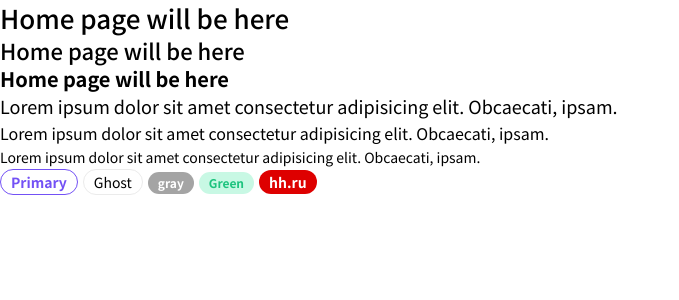
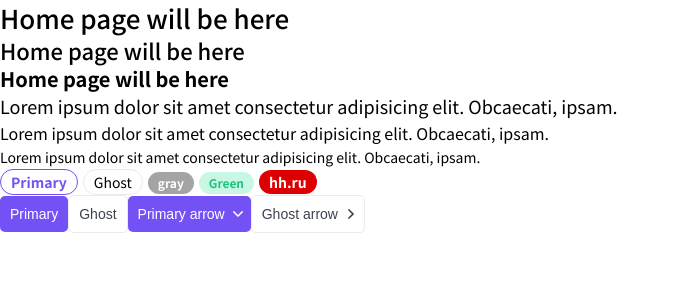
Before and after one commit to yurimikushov/courses, a Next.js app: page / in a window 1280 px wide. Shown: the top 300 px of the page, without its empty margins (0-679 px from the left). Built offline with nearby package versions, Linux system fonts and the light colour scheme.

Commit message:
feat: added Button component

```diff
--- /dev/null
+++ b/components/Button/Button.module.css
@@ -0,0 +1,53 @@
+.button {
+  display: inline-block;
+
+  padding: 0.625rem;
+
+  cursor: pointer;
+  transition: color 0.2s, background-color 0.2s;
+  text-align: center;
+
+  border: none;
+  border-radius: 0.3125rem;
+
+  font-size: 0.875rem;
+}
+
+.primary {
+  color: var(--color-white);
+  background-color: var(--color-primary);
+}
+
+.primary:hover {
+  background-color: var(--color-primary-hover);
+}
+
+.ghost {
+  color: var(--color-black);
+  border: 1px solid var(--color-gray-light);
+  background: none;
+}
+
+.ghost:hover {
+  color: var(--color-white);
+  background-color: var(--color-primary);
+}
+
+.arrow {
+  display: inline-block;
+
+  margin-left: 0.625rem;
+
+  fill: var(--color-black);
+
+  transition: transform 0.2s, fill 0.2s;
+}
+
+.down {
+  transform: rotate(90deg);
+}
+
+.primary .arrow,
+.ghost:hover .arrow {
+  fill: var(--color-white);
+}
--- /dev/null
+++ b/components/Button/Button.tsx
@@ -0,0 +1,31 @@
+import cn from 'classnames'
+import { ButtonProps } from './Button.props'
+import styles from './Button.module.css'
+import ArrowIcon from './assets/arrow.svg'
+
+const Button = ({
+  appearance,
+  arrow = 'none',
+  children,
+  className,
+  ...props
+}: ButtonProps): JSX.Element => (
+  <button
+    className={cn(styles.button, className, {
+      [styles.primary]: appearance === 'primary',
+      [styles.ghost]: appearance === 'ghost',
+    })}
+    {...props}
+  >
+    {children}
+    {arrow !== 'none' && (
+      <ArrowIcon
+        className={cn(styles.arrow, {
+          [styles.down]: arrow == 'down',
+        })}
+      />
+    )}
+  </button>
+)
+
+export { Button }
--- a/components/index.ts
+++ b/components/index.ts
@@ -1,3 +1,4 @@
 export { Heading } from './Heading/Heading'
 export { P } from './P/P'
 export { Label } from './Label/Label'
+export { Button } from './Button/Button'
--- a/pages/index.tsx
+++ b/pages/index.tsx
@@ -1,19 +1,64 @@
-import { Heading, P, Label } from '../components'
+import { useState } from 'react'
+import { Heading, P, Label, Button } from '../components'
 
-const Home = (): JSX.Element => (
+const Home = (): JSX.Element => {
+  const [primaryArrowDown, setPrimaryArrowDown] = useState<boolean>(true)
+  const [ghostArrowDown, setGhostArrowRight] = useState<boolean>(false)
+
+  return (
     <>
+      <div className='headings'>
         <Heading tag='h1'>Home page will be here</Heading>
         <Heading tag='h2'>Home page will be here</Heading>
         <Heading tag='h3'>Home page will be here</Heading>
-    <P size='l'>Lorem ipsum dolor sit amet consectetur adipisicing elit. Obcaecati, ipsam.</P>
-    <P>Lorem ipsum dolor sit amet consectetur adipisicing elit. Obcaecati, ipsam.</P>
-    <P size='s'>Lorem ipsum dolor sit amet consectetur adipisicing elit. Obcaecati, ipsam.</P>
+      </div>
+      <div className='paragraphs'>
+        <P size='l'>
+          Lorem ipsum dolor sit amet consectetur adipisicing elit. Obcaecati,
+          ipsam.
+        </P>
+        <P>
+          Lorem ipsum dolor sit amet consectetur adipisicing elit. Obcaecati,
+          ipsam.
+        </P>
+        <P size='s'>
+          Lorem ipsum dolor sit amet consectetur adipisicing elit. Obcaecati,
+          ipsam.
+        </P>
+      </div>
+      <div className='labels'>
         <Label color='primary'>Primary</Label>
         <Label size='m'>Ghost</Label>
-    <Label size='s' color='gray'>gray</Label>
-    <Label size='s' color='green'>Green</Label>
-    <Label href='https://hh.ru' size='m' color='hh'>hh.ru</Label>
+        <Label size='s' color='gray'>
+          gray
+        </Label>
+        <Label size='s' color='green'>
+          Green
+        </Label>
+        <Label href='https://hh.ru' size='m' color='hh'>
+          hh.ru
+        </Label>
+      </div>
+      <div className='buttons'>
+        <Button appearance='primary'>Primary</Button>
+        <Button appearance='ghost'>Ghost</Button>
+        <Button
+          appearance='primary'
+          arrow={primaryArrowDown ? 'down' : 'right'}
+          onClick={() => setPrimaryArrowDown((down) => !down)}
+        >
+          Primary arrow
+        </Button>
+        <Button
+          appearance='ghost'
+          arrow={ghostArrowDown ? 'down' : 'right'}
+          onClick={() => setGhostArrowRight((down) => !down)}
+        >
+          Ghost arrow
+        </Button>
+      </div>
     </>
   )
+}
 
 export default Home
```
Also changed, not shown: components/Button/Button.props.ts (added, +9 -0 lines), components/Button/assets/arrow.svg (added). Lines whose indentation alone changed are shown as unchanged.
